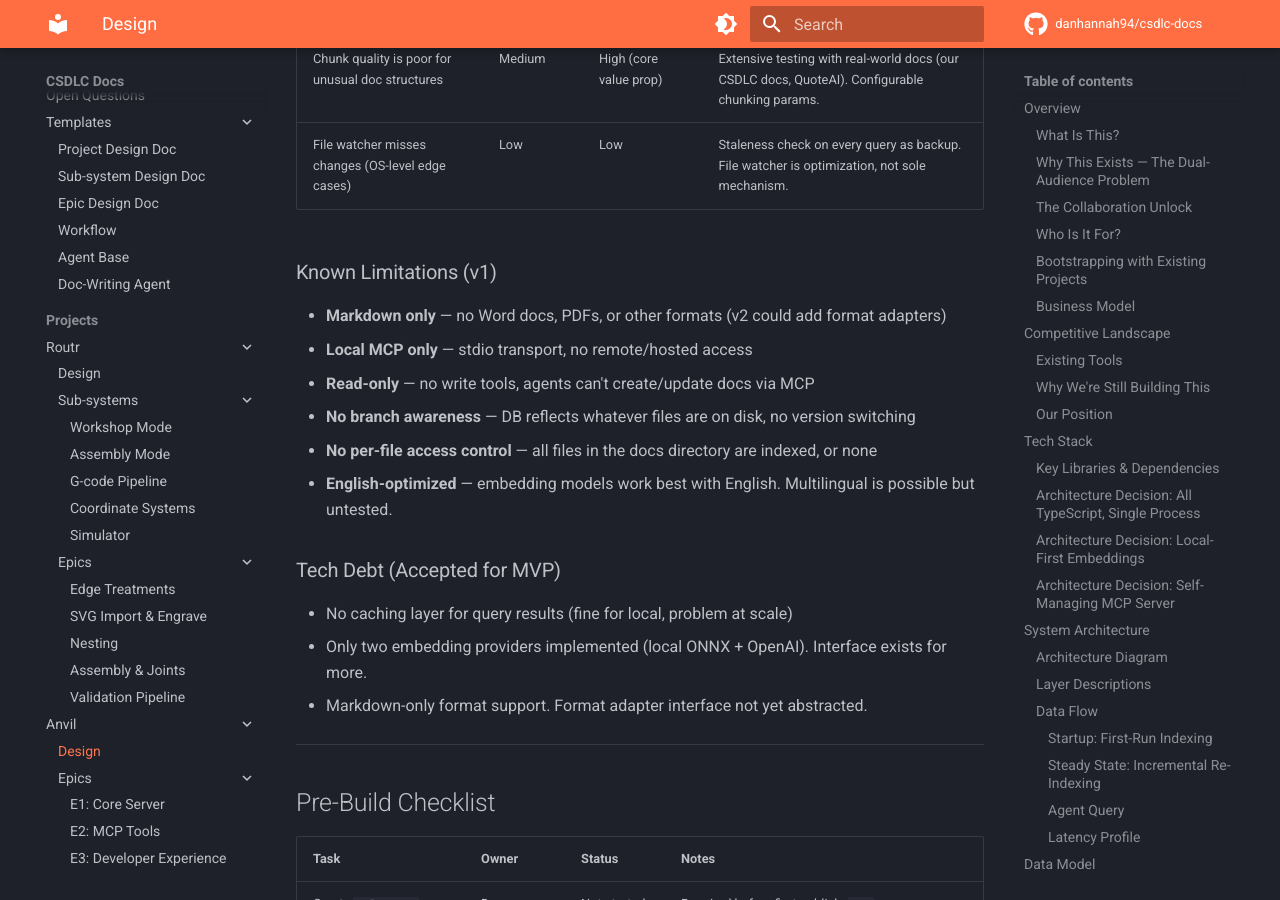
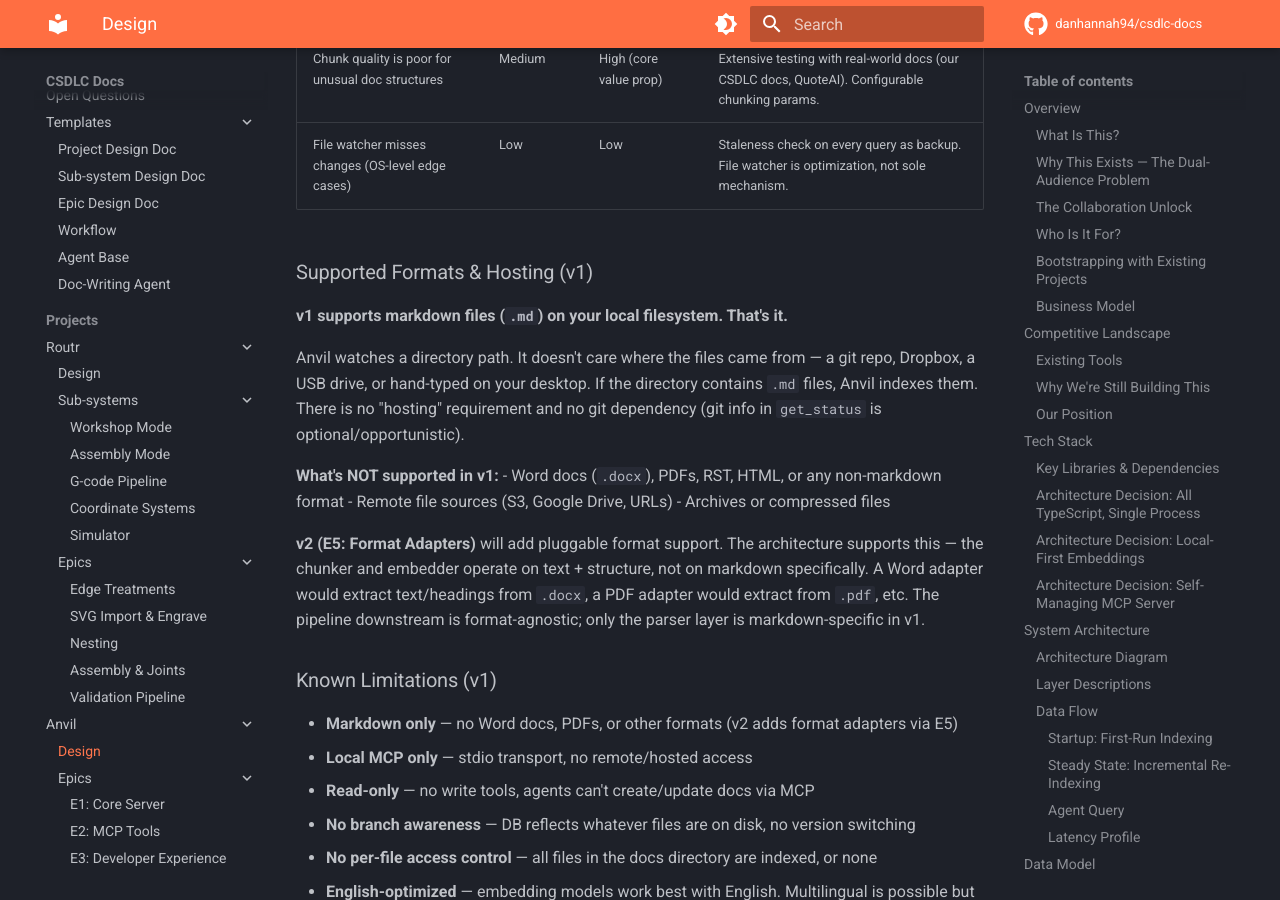
Before and after one commit to danhannah94/csdlc-docs, an MkDocs documentation site: the page built from docs/projects/anvil/design.md, in a window 1280 px wide and 900 px high, scrolled down 19681 px. Built offline with MkDocs 1.6.1 and Material for MkDocs 9.7.7, drawn with Linux system fonts in a browser that asks for light colours; comment, search, counter and statistics services are not loaded.

Commit message:
Clarify format support, hosting model, license discussion
- Project design doc: Added explicit 'Supported Formats & Hosting' section
- v1 is markdown on local filesystem, format adapters in v2 (E5)
- E3: Added Supported Formats to README structure
- E3: License under discussion (MIT vs BSD), leaning MIT
- E3: anvil index --force confirmed for v1

```diff
--- a/docs/projects/anvil/design.md
+++ b/docs/projects/anvil/design.md
@@ -583,9 +583,22 @@ Anvil doesn't manage access control — it inherits whatever access model your d
 | Chunk quality is poor for unusual doc structures | Medium | High (core value prop) | Extensive testing with real-world docs (our CSDLC docs, QuoteAI). Configurable chunking params. |
 | File watcher misses changes (OS-level edge cases) | Low | Low | Staleness check on every query as backup. File watcher is optimization, not sole mechanism. |
 
+### Supported Formats & Hosting (v1)
+
+**v1 supports markdown files (`.md`) on your local filesystem. That's it.**
+
+Anvil watches a directory path. It doesn't care where the files came from — a git repo, Dropbox, a USB drive, or hand-typed on your desktop. If the directory contains `.md` files, Anvil indexes them. There is no "hosting" requirement and no git dependency (git info in `get_status` is optional/opportunistic).
+
+**What's NOT supported in v1:**
+- Word docs (`.docx`), PDFs, RST, HTML, or any non-markdown format
+- Remote file sources (S3, Google Drive, URLs)
+- Archives or compressed files
+
+**v2 (E5: Format Adapters)** will add pluggable format support. The architecture supports this — the chunker and embedder operate on text + structure, not on markdown specifically. A Word adapter would extract text/headings from `.docx`, a PDF adapter would extract from `.pdf`, etc. The pipeline downstream is format-agnostic; only the parser layer is markdown-specific in v1.
+
 ### Known Limitations (v1)
 
-- **Markdown only** — no Word docs, PDFs, or other formats (v2 could add format adapters)
+- **Markdown only** — no Word docs, PDFs, or other formats (v2 adds format adapters via E5)
 - **Local MCP only** — stdio transport, no remote/hosted access
 - **Read-only** — no write tools, agents can't create/update docs via MCP
 - **No branch awareness** — DB reflects whatever files are on disk, no version switching
```
Also changed, not shown: docs/projects/anvil/epics/developer-experience.md (+6 -1 lines).
